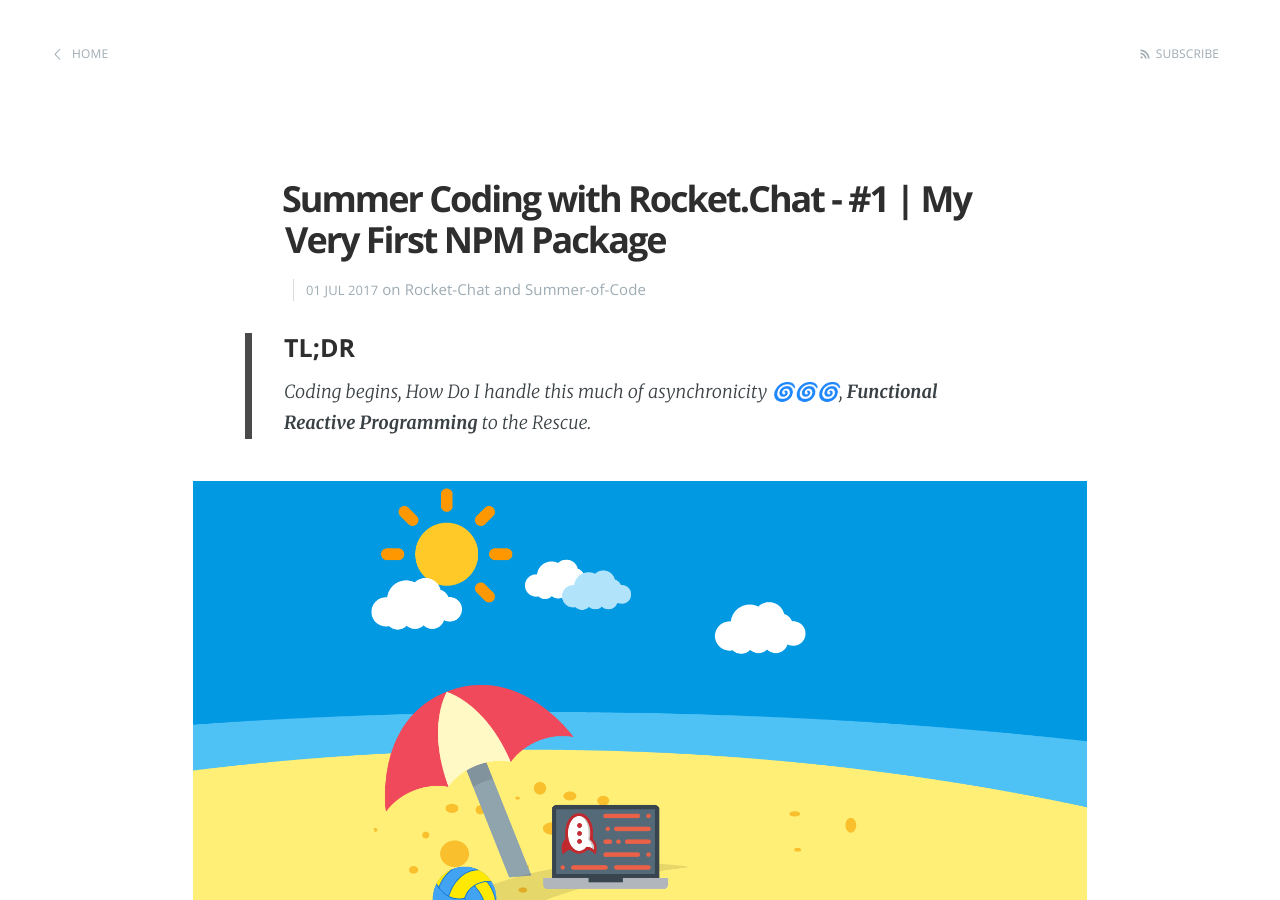
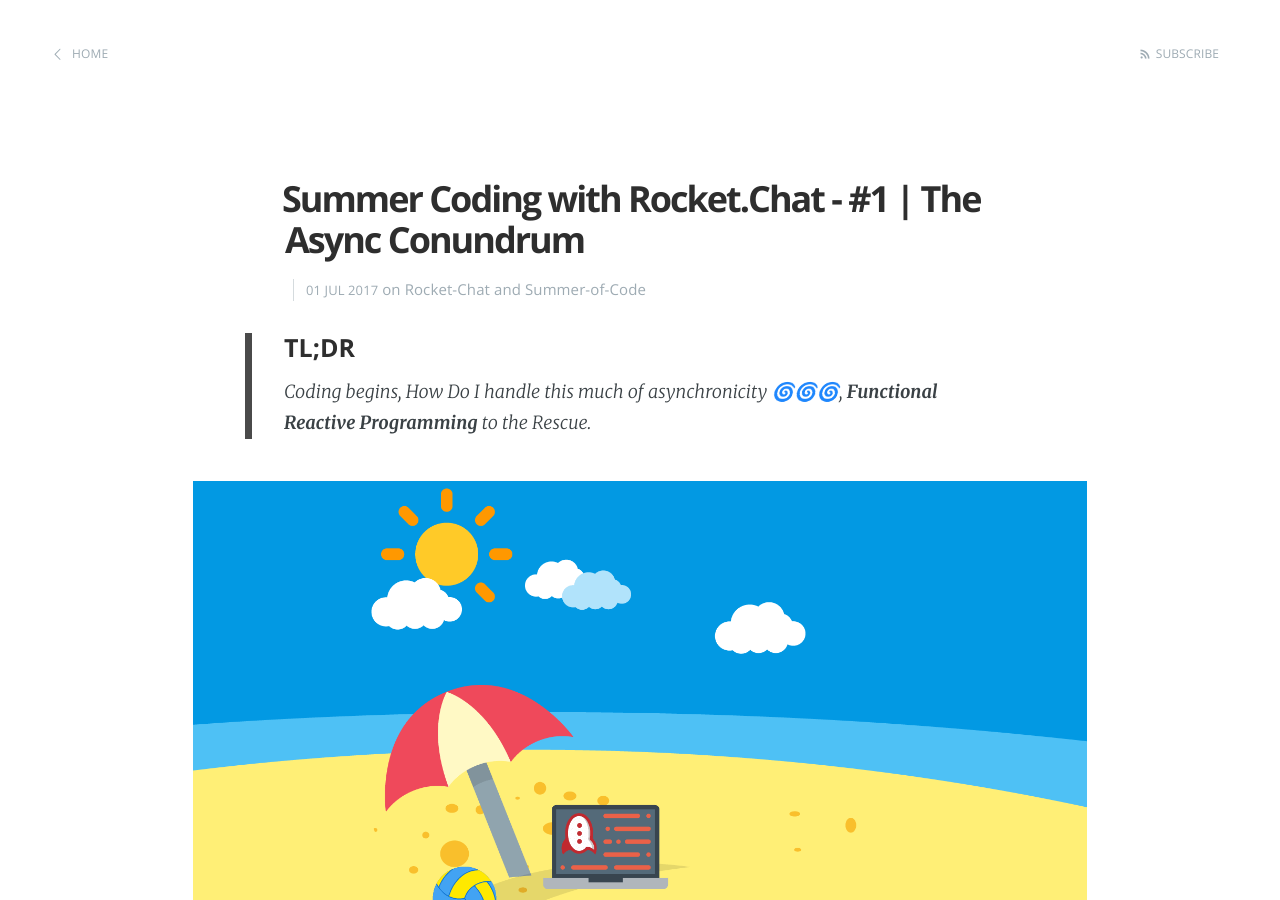
Before and after one commit to inf3cti0n95/Otaku-Codes, a Jekyll site: the page built from _posts/2017-07-01-summer-coding-with-rocket-chat-the-async-conundrum.markdown, in a window 1280 px wide and 900 px high. Built offline with Jekyll 4.4.1, drawn with Linux system fonts in a browser that asks for light colours; comment, search, counter and statistics services are not loaded; some of the changed text lies outside the part shown.

Commit message:
Update 2017-07-01-summer-coding-with-rocket-chat-the-async-conundrum.markdown

```diff
--- a/_posts/2017-07-01-summer-coding-with-rocket-chat-the-async-conundrum.markdown
+++ b/_posts/2017-07-01-summer-coding-with-rocket-chat-the-async-conundrum.markdown
@@ -1,6 +1,6 @@
 ---
 layout: post
-title:  "Summer Coding with Rocket.Chat - #1 | My Very First NPM Package"
+title:  "Summer Coding with Rocket.Chat - #1 | The Async Conundrum"
 date:   2017-07-01 16:00:00 +0530
 categories: [Rocket-Chat, Summer-of-Code]
 hero_image: /assets/images/rcsoc.png
```
